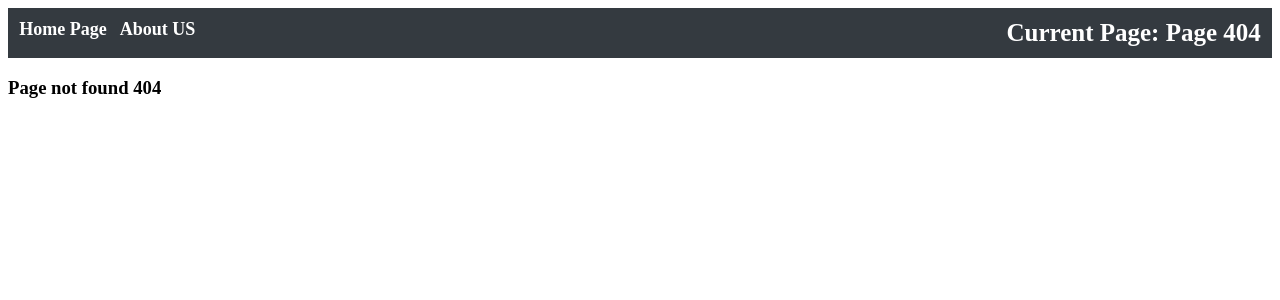
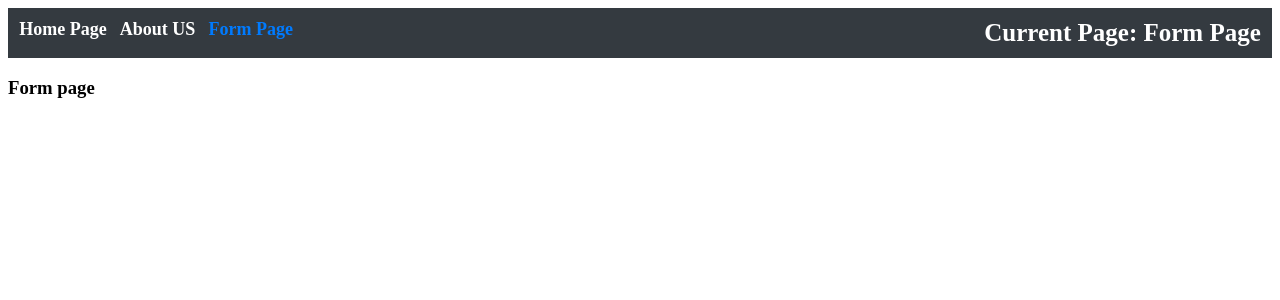
Before and after one commit to Syderi/ReactComponentsWeek1, a React (Vite) app in the folder rs-week1/: page /form in a window 1280 px wide. Before the commit this address had no page. Shown: the top 300 px of the page. Built offline with nearby package versions, Linux system fonts and the light colour scheme.

Commit message:
fix: add form page in header

```diff
--- a/rs-week1/src/App.tsx
+++ b/rs-week1/src/App.tsx
@@ -4,6 +4,7 @@ import Home from './components/pages/Home';
 import Header from './components/Header';
 import About from './components/pages/About';
 import Page404 from './components/pages/Page404';
+import FormPage from './components/pages/formPage/FormPage';
 
 interface IAppState {
   namePage: string;
@@ -29,6 +30,7 @@ class App extends Component<Record<string, never>, IAppState> {
         <Routes>
           <Route path="/" element={<Home onChangeNamePage={this.handleNamePage} />} />
           <Route path="/about" element={<About onChangeNamePage={this.handleNamePage} />} />
+          <Route path="/form" element={<FormPage onChangeNamePage={this.handleNamePage} />} />
           <Route path="*" element={<Page404 onChangeNamePage={this.handleNamePage} />} />
         </Routes>
       </>
--- a/rs-week1/src/components/Header.tsx
+++ b/rs-week1/src/components/Header.tsx
@@ -21,6 +21,7 @@ export class Header extends React.Component<IHeaderProps> {
             <div className="navigation-links">
               <NavLink to="/">Home Page</NavLink>
               <NavLink to="/about">About US</NavLink>
+              <NavLink to="/form">Form Page</NavLink>
             </div>
             <h6 className="current-page">Current Page: {namePageTerm}</h6>
           </nav>
--- a/rs-week1/src/components/pages/formPage/FormPage.tsx
+++ b/rs-week1/src/components/pages/formPage/FormPage.tsx
@@ -6,7 +6,7 @@ interface IFormPageProps {
 
 class FormPage extends Component<IFormPageProps> {
   componentDidMount() {
-    this.props.onChangeNamePage('About US Page');
+    this.props.onChangeNamePage('Form Page');
   }
 
   render() {
```
